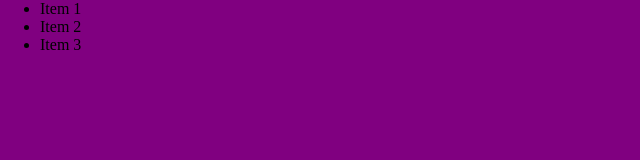
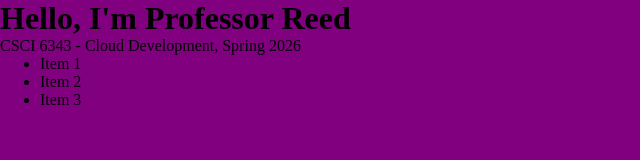
Before and after one commit to bobbyreed/cloudClass, a plain HTML site: page index.html in a window 1280 px wide. Shown: the whole page, without its empty margins (0-640 px from the left). Drawn offline with Linux system fonts and the light colour scheme.

Commit message:
Adds text to index.html

```diff
--- a/index.html
+++ b/index.html
@@ -7,6 +7,8 @@
     <title>Netlify Example</title>
 </head>
 <body>
+    <h1>Hello, I'm Professor Reed</h1>
+    <p>CSCI 6343 - Cloud Development, Spring 2026</p>
     <ul>
         <li class="item">Item 1</li>
         <li class="item">Item 2</li>
```
Also changed, not shown: README.md (added).
